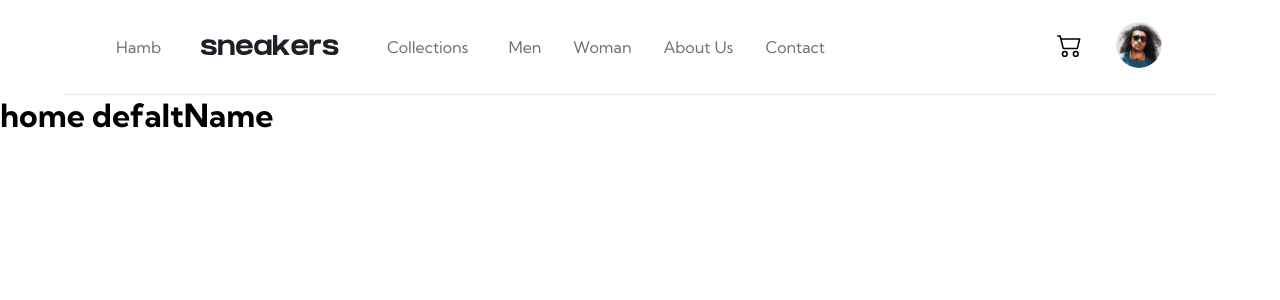
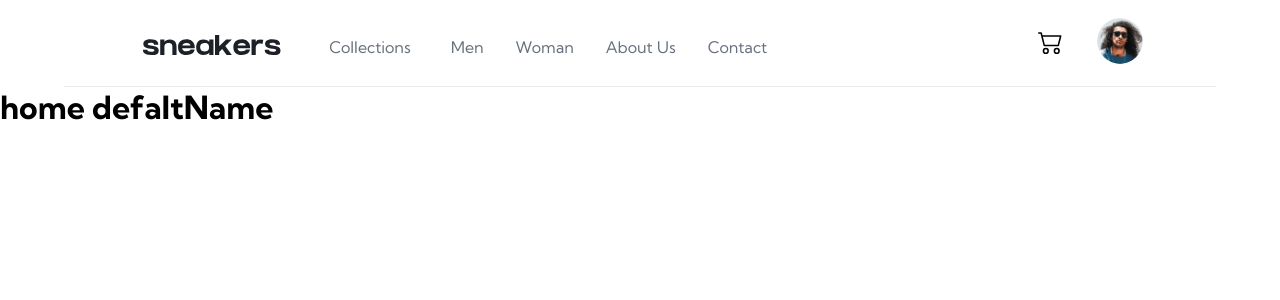
Before and after one commit to maicondguerian/maicondguerian-shopping-cart-from-ecommerce-page-with-react-ts-v2, a React (Vite) app: page / in a window 1280 px wide. Shown: the top 300 px of the page. Built offline with nearby package versions, Linux system fonts and the light colour scheme.

Commit message:
criado menu hamb para resolucoes menores

```diff
--- a/src/styles/styled-components/header/index.tsx
+++ b/src/styles/styled-components/header/index.tsx
@@ -1,11 +1,12 @@
 import styled from 'styled-components'
 
-export const Header = styled.header`
+export const Navbar = styled.div`
     display: flex;
     justify-content: space-around;
-    position: relative;
 
-    padding: 2rem 0 .2rem;
+    header{
+        display: flex;
+        padding: 2rem 0 0;
 
         a{
             padding: .2rem .5rem;
@@ -15,20 +16,49 @@ export const Header = styled.header`
             display: flex;
             gap: 2rem;
 
-        >li{
+            li{
                 text-transform: capitalize;
                 display: flex;
                 align-items: center;
                 justify-content: center;
                 padding:  0  0 1.5rem;
                 color: ${({ theme }) => theme.colors.darkGrayishBlue};
-            border-bottom: solid 4px transparent;
             }
 
         .currentPage{
             border-bottom: solid 4px ${({ theme }) => theme.colors.orange};
             color: ${({ theme }) => theme.colors.veryDarkBlue};
         }
+    }
+
+    ul:nth-child(1){
+        gap: 1rem;
+
+        li:first-child{
+            position: relative;
+            width: 40px;
+            height: 30px;
+            cursor: pointer;
+            display: flex;
+            align-items: center;
+            justify-content: center;
+            padding: 0;
+
+            &::before{
+                content: '';
+                position: absolute;
+                width: 100%;
+                height: 3px;
+                background-color: #000;
+                padding: 0;
+                box-shadow: 0 -12px #000, 0 12px #000;
+            }
+
+            @media screen and (min-width: 900px){
+            display: none;
+            }
+        }
+
     }
 
     ul:nth-child(2){
@@ -41,4 +71,24 @@ export const Header = styled.header`
         }
 
     }
+}
+
+ul:nth-child(2){
+        display: flex;
+        align-items: center;
+        gap: 2rem;
+        li:nth-child(2){
+            img{
+                height: 50px;
+                border: solid 2px transparent;
+                border-radius: 50%;
+                cursor: pointer;
+
+                &:hover{
+                    border: solid 2px  ${({ theme }) => theme.colors.orange};
+                    transition: all .2s ease-in-out;
+                }
+            }
+        }
+    }
     `;
--- a/src/styles/styled-components/index.tsx
+++ b/src/styles/styled-components/index.tsx
@@ -1,2 +1,2 @@
-export { Header } from './header';
+export { Navbar } from './header';
 export { Separator } from './separator';
--- a/src/ui/components/header/index.tsx
+++ b/src/ui/components/header/index.tsx
@@ -5,43 +5,16 @@ import { BsCart2 } from 'react-icons/bs';
 import Separator from "../separador";
 import { Link } from "react-router-dom";
 import usePath from "../../../data/custom-hooks/usePath";
-import styled from "styled-components";
 
 export default function Header() {
     const { isCurrentPath } = usePath();
 
-    const inlineStyle = {
-        display: 'flex',
-        justifyContent: 'space-around',
-    };
-
-    const StyledUl = styled.ul`
-        display: flex;
-        align-items: center;
-        gap: 2rem;
-
-        li:nth-child(2){
-            img{
-                height: 50px;
-                border: solid 2px transparent;
-                border-radius: 50%;
-                cursor: pointer;
-
-                &:hover{
-                    border: solid 2px  ${({ theme }) => theme.colors.orange};
-                    transition: all .2s ease-in-out;
-                }
-            }
-        }
-
-    `;
-
     return (
         <>
-            <div style={inlineStyle}>
-                <Styled.Header>
+            <Styled.Navbar>
+                <header>
                     <ul>
-                        <li>hamb</li>
+                        <li></li>
                         <li><Link to={'/'}><Logo /></Link></li>
                     </ul>
                     <ul>
@@ -51,12 +24,12 @@ export default function Header() {
                         <li>about us</li>
                         <li>contact</li>
                     </ul>
-                </Styled.Header>
-                <StyledUl>
+                </header>
+                <ul>
                     <li><BsCart2 size={'25px'} /></li>
                     <li><ProfileAvatarImage /></li>
-                </StyledUl>
-            </div>
+                </ul>
+            </Styled.Navbar>
             <Separator width={'90%'} />
         </>
     )
```
Lines whose indentation alone changed are shown as unchanged.
